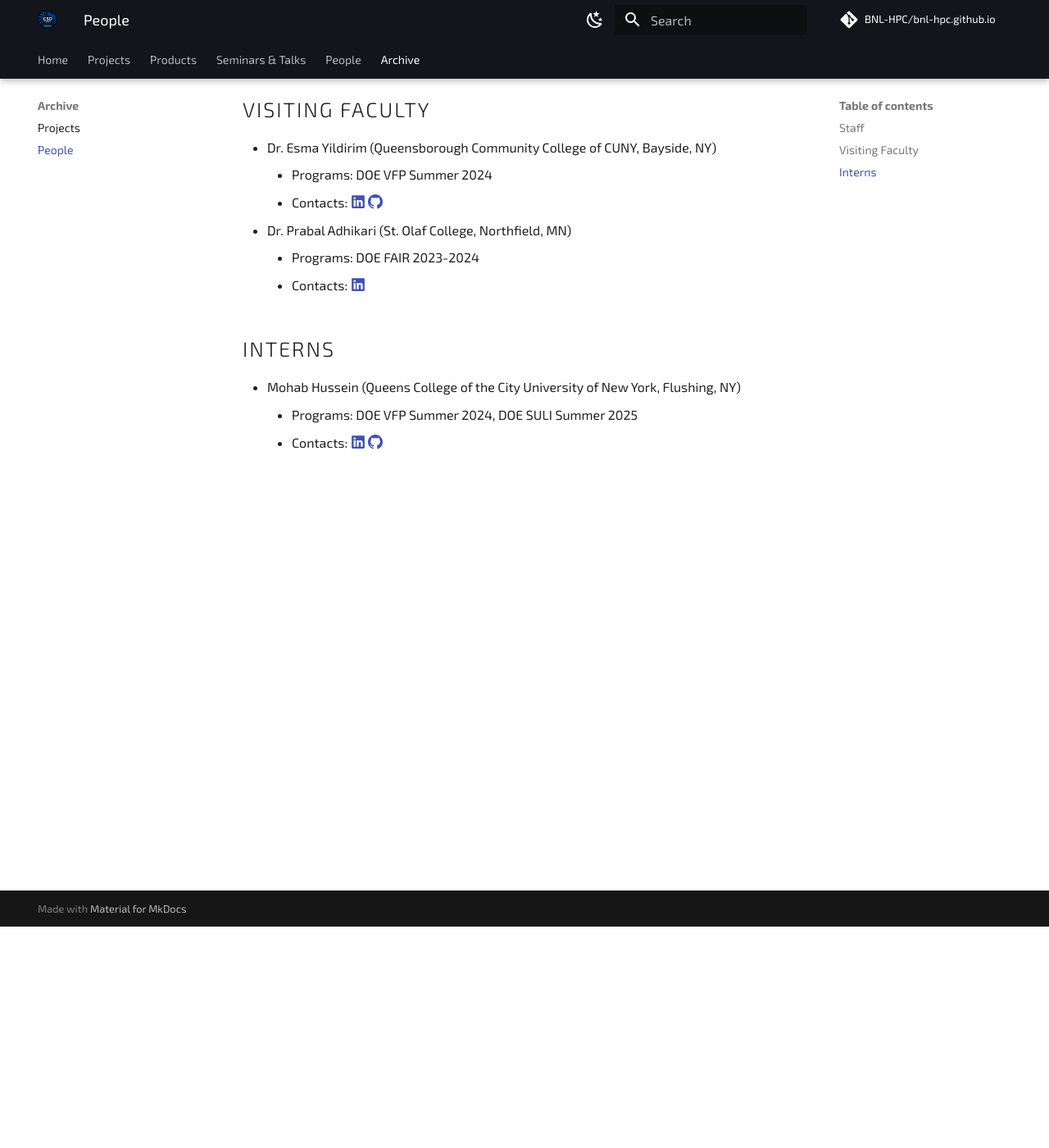
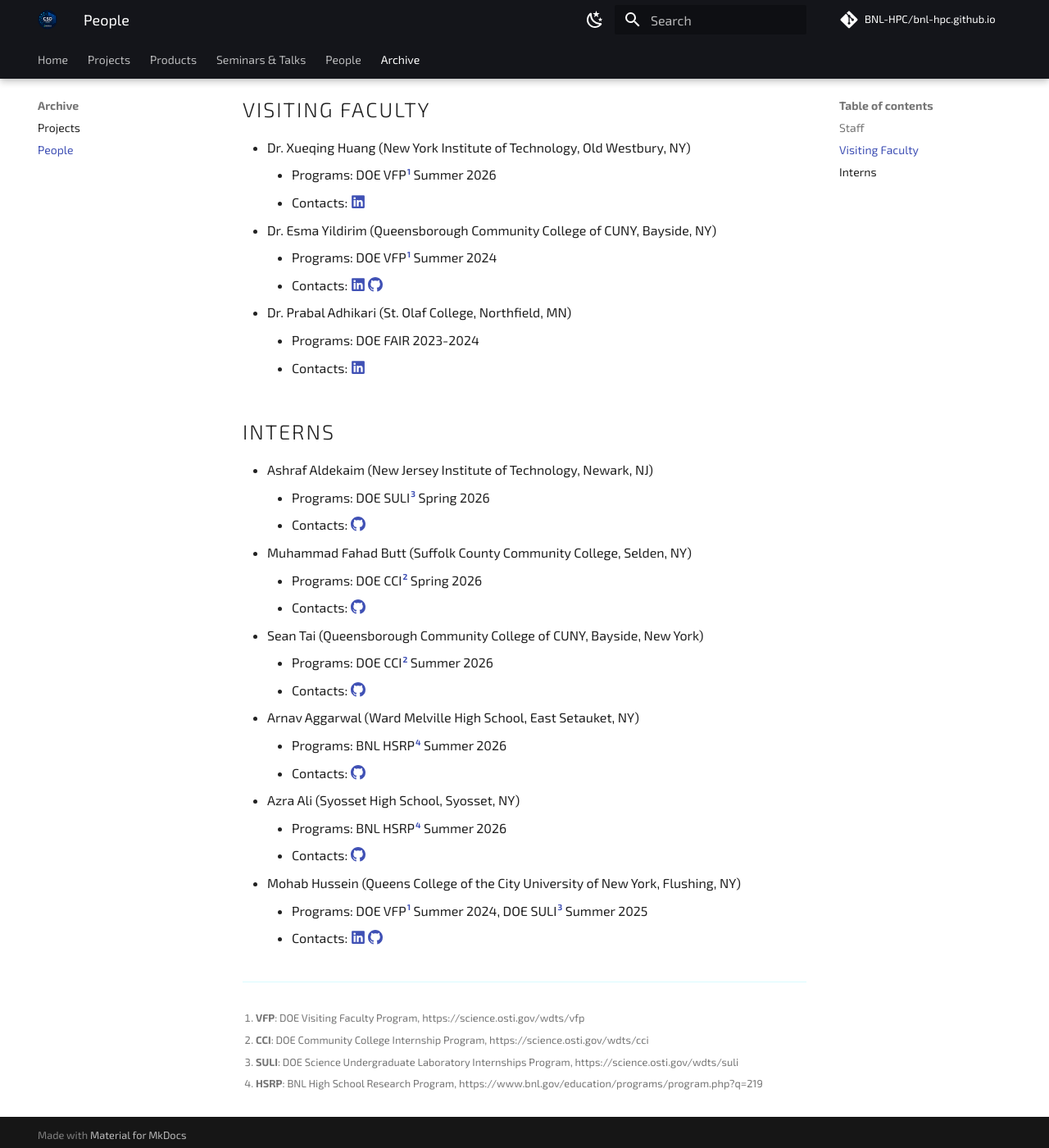
Before and after one commit to BNL-HPC/bnl-hpc.github.io, an MkDocs documentation site: the page built from docs/archive/people.md, in a window 1280 px wide and 1400 px high, scrolled down 270 px. Shown: the whole window at 82% size. Built offline with MkDocs 1.6.1 and Material for MkDocs 9.7.7, drawn with Linux system fonts in a browser that asks for light colours; comment, search, counter and statistics services are not loaded.

Commit message:
docs: update alumni list with new personnel and enable footnotes in mkdocs configuration

```diff
--- a/docs/archive/people.md
+++ b/docs/archive/people.md
@@ -1,18 +1,45 @@
 # Department Alumni
 
 ## Staff
+
 - Dr. Dennis Bollweg, 2022-2025
     - Contacts: [:octicons-mark-github-16:](https://github.com/dbollweg)
 
 ## Visiting Faculty
+
+- Dr. Xueqing Huang (New York Institute of Technology, Old Westbury, NY)
+    - Programs: DOE VFP[^vfp] Summer 2026
+    - Contacts: [:fontawesome-brands-linkedin:](https://www.linkedin.com/in/xueqing-huang-04379889)
 - Dr. Esma Yildirim (Queensborough Community College of CUNY, Bayside, NY)
-    - Programs: DOE VFP Summer 2024
+    - Programs: DOE VFP[^vfp] Summer 2024
     - Contacts: [:fontawesome-brands-linkedin:](https://www.linkedin.com/in/esmayildirim65216228) [:octicons-mark-github-16:](https://github.com/esmayildirim)
 - Dr. Prabal Adhikari (St. Olaf College, Northfield, MN)
     - Programs: DOE FAIR 2023-2024
     - Contacts: [:fontawesome-brands-linkedin:](https://www.linkedin.com/in/prabal-adhikari-7329b71b)
 
 ## Interns
+
+- Ashraf Aldekaim (New Jersey Institute of Technology, Newark, NJ)
+    - Programs: DOE SULI[^suli] Spring 2026
+    - Contacts: [:octicons-mark-github-16:](https://github.com/ashraf1248)
+- Muhammad Fahad Butt (Suffolk County Community College, Selden, NY)
+    - Programs: DOE CCI[^cci] Spring 2026
+    - Contacts: [:octicons-mark-github-16:](https://github.com/Fahad5800)
+- Sean Tai (Queensborough Community College of CUNY, Bayside, New York)
+    - Programs: DOE CCI[^cci] Summer 2026
+    - Contacts: [:octicons-mark-github-16:](https://github.com/seantaihx)
+- Arnav Aggarwal (Ward Melville High School, East Setauket, NY)
+    - Programs: BNL HSRP[^hsrp] Summer 2026
+    - Contacts: [:octicons-mark-github-16:](https://github.com/Arnav-Aggarwal10)
+- Azra Ali (Syosset High School, Syosset, NY)
+    - Programs: BNL HSRP[^hsrp] Summer 2026
+    - Contacts: [:octicons-mark-github-16:](https://github.com/49djdjd)
 - Mohab Hussein (Queens College of the City University of New York, Flushing, NY)
-    - Programs: DOE VFP Summer 2024, DOE SULI Summer 2025
+    - Programs: DOE VFP[^vfp] Summer 2024, DOE SULI[^suli] Summer 2025
     - Contacts: [:fontawesome-brands-linkedin:](https://www.linkedin.com/in/mohab-hussein04) [:octicons-mark-github-16:](https://github.com/husseinmohab)
+
+
+[^vfp]: **VFP**: DOE Visiting Faculty Program, https://science.osti.gov/wdts/vfp
+[^cci]: **CCI**: DOE Community College Internship Program, https://science.osti.gov/wdts/cci
+[^suli]: **SULI**: DOE Science Undergraduate Laboratory Internships Program, https://science.osti.gov/wdts/suli
+[^hsrp]: **HSRP**: BNL High School Research Program, https://www.bnl.gov/education/programs/program.php?q=219
--- a/mkdocs.yml
+++ b/mkdocs.yml
@@ -49,6 +49,7 @@ nav:
 markdown_extensions:
   - attr_list
   - md_in_html
+  - footnotes
   - pymdownx.emoji:
       emoji_index: !!python/name:material.extensions.emoji.twemoji
       emoji_generator: !!python/name:material.extensions.emoji.to_svg
```
